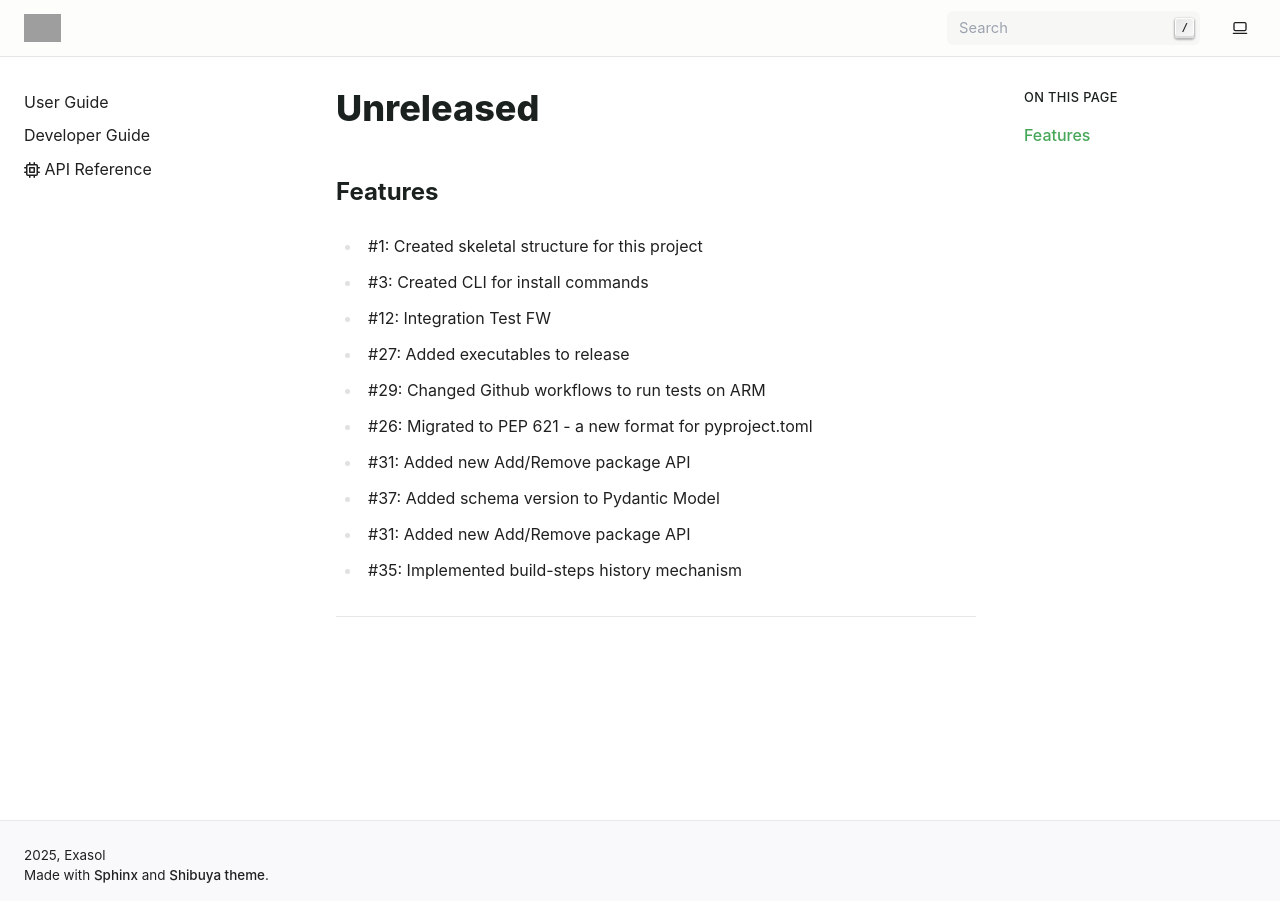
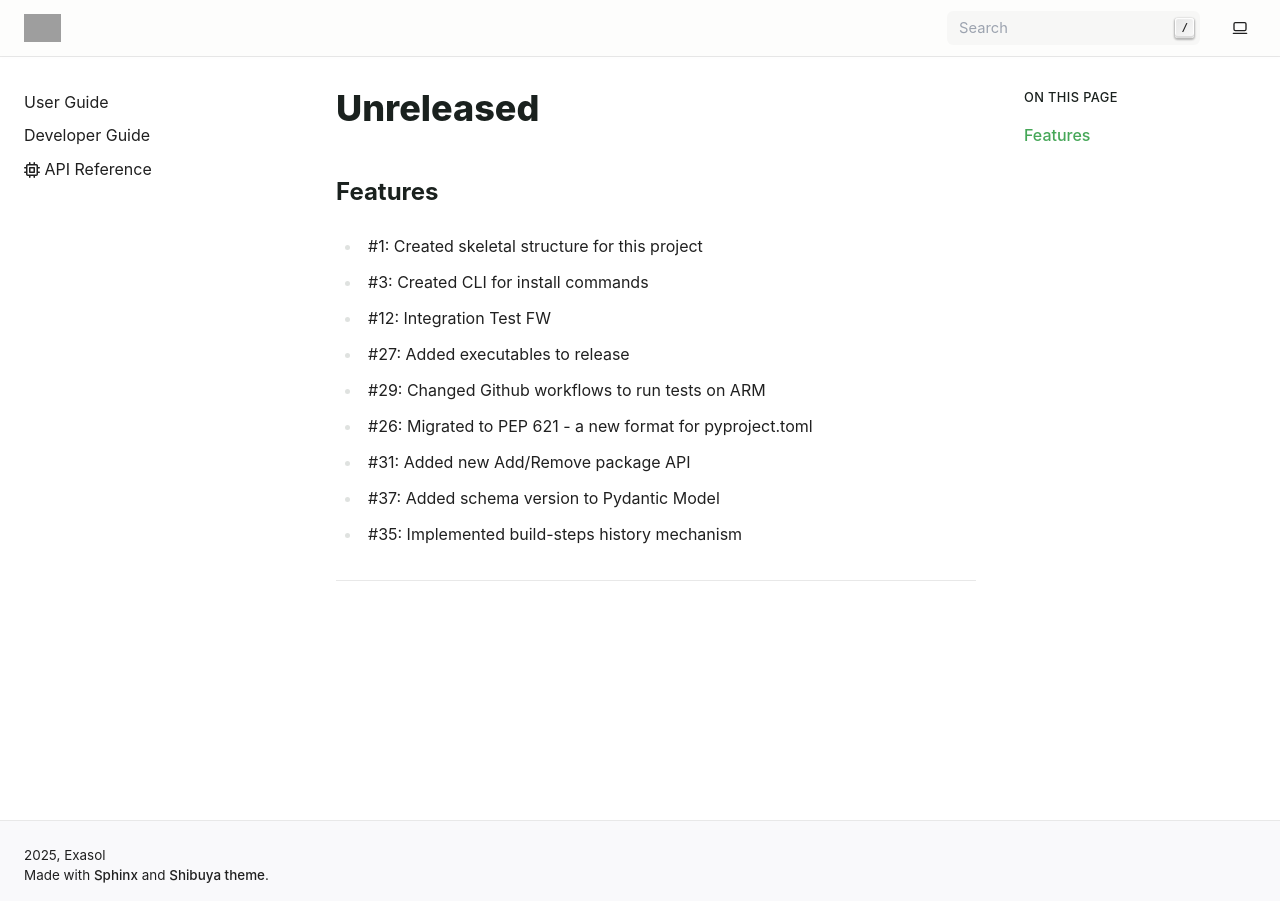
Before and after one commit to exasol/script-languages-package-management, a Sphinx documentation site: the page built from doc/changes/unreleased.md, in a window 1280 px wide. Built offline with Sphinx 7.4.7, drawn with Linux system fonts in a browser that asks for light colours; pages that are not in the unit, such as notebooks, are missing from menus; grey boxes are pictures that could not be loaded.

Commit message:
Fixed changelog

```diff
--- a/doc/changes/unreleased.md
+++ b/doc/changes/unreleased.md
@@ -10,5 +10,4 @@
  - #26: Migrated to PEP 621 - a new format for pyproject.toml
  - #31: Added new Add/Remove package API
  - #37: Added schema version to Pydantic Model
- - #31: Added new Add/Remove package API
  - #35: Implemented build-steps history mechanism
```
